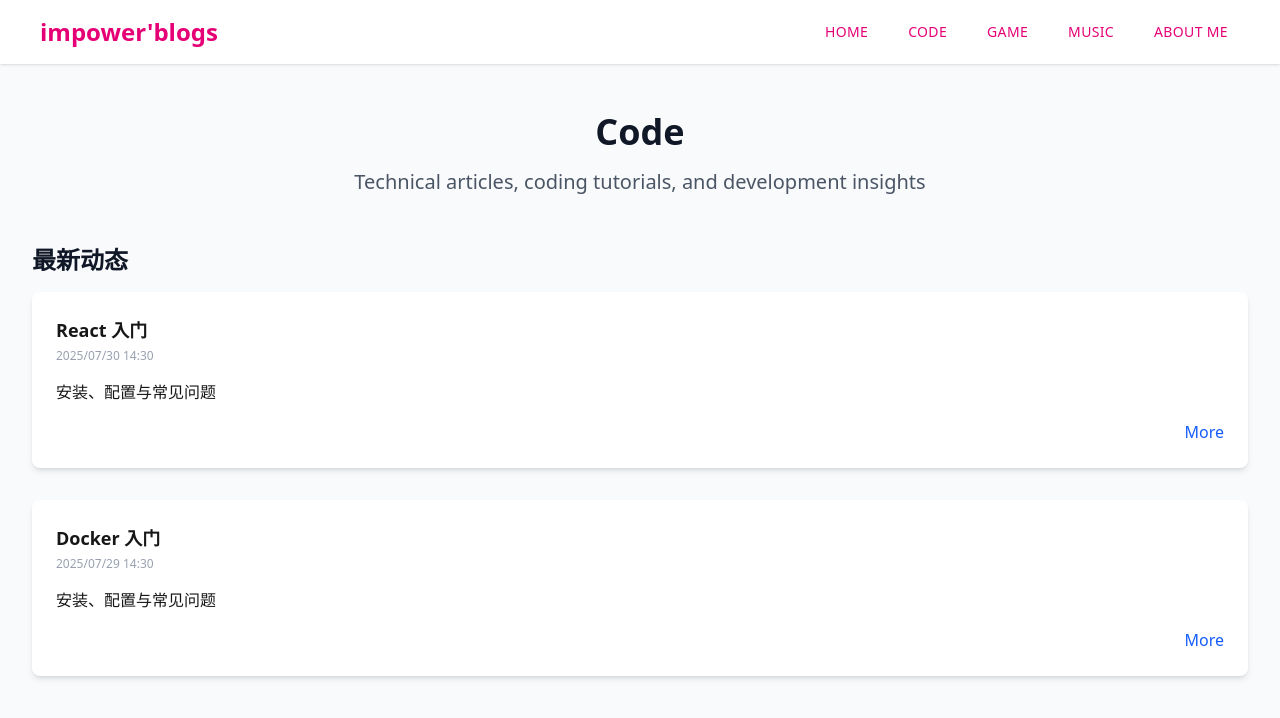
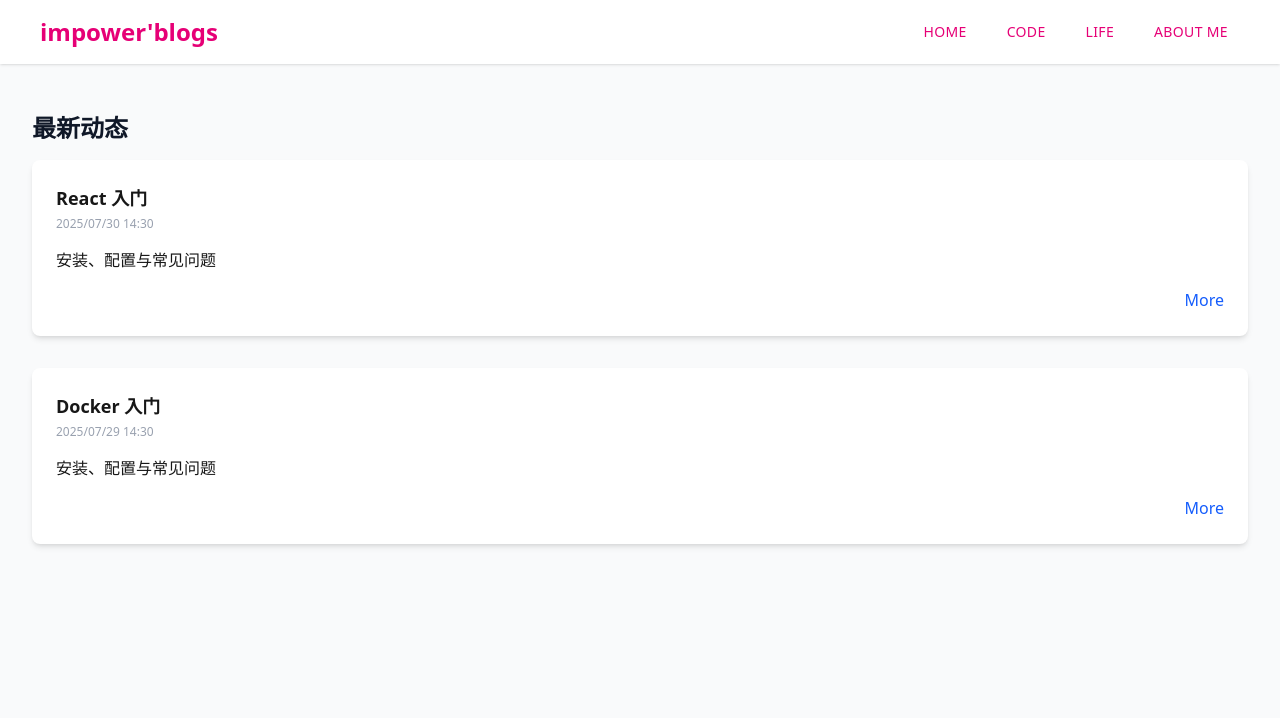
Before and after one commit to d3Lap1ace/myblogs, a Next.js app: page /myblogs/code in a window 1280 px wide. Shown: the top 718 px of the page. Built offline with nearby package versions, Linux system fonts and the light colour scheme.

Commit message:
less is more

```diff
--- a/package.json
+++ b/package.json
@@ -3,7 +3,7 @@
   "version": "0.1.0",
   "private": true,
   "scripts": {
-    "dev": "next dev --turbopack",
+    "dev": "next dev --turbopack & open http://localhost:3000/myblogs",
     "build": "next build",
     "start": "next start",
     "lint": "next lint"
--- a/src/app/code/page.tsx
+++ b/src/app/code/page.tsx
@@ -10,12 +10,6 @@ export default function CodePage() {
       <Header />
 
       <main className="max-w-7xl mx-auto px-4 sm:px-6 lg:px-8 py-12">
-        <div className="text-center mb-12">
-          <h1 className="text-4xl font-bold text-gray-900 mb-4">Code</h1>
-          <p className="text-xl text-gray-600">
-            Technical articles, coding tutorials, and development insights
-          </p>
-        </div>
         <div className="mb-4">
           <p className="text-2xl font-semibold text-gray-900 text-left">
             最新动态
--- a/src/app/music/page.tsx
+++ /dev/null
@@ -1,9 +0,0 @@
-import { Header } from '@/components';
-
-export default function Game(){
-    return (
-        <div>
-            <Header />
-        </div>
-    )
-}
--- a/src/components/Header.tsx
+++ b/src/components/Header.tsx
@@ -17,8 +17,7 @@ const Header: React.FC<HeaderProps> = ({ className = "" }) => {
   const navItems = [
     { name: "Home", href: "/" },
     { name: "Code", href: "/code" },
-    { name: "Game", href: "/game" },
-    { name: "Music", href: "/music" },
+    { name: "Life", href: "/life" },
     { name: "About Me", href: "/about" },
   ];
 
```
Also changed, not shown: src/app/life/page.tsx (renamed from src/app/game/page.tsx), src/content/life/todo.md (renamed from src/content/game/todo.md).
